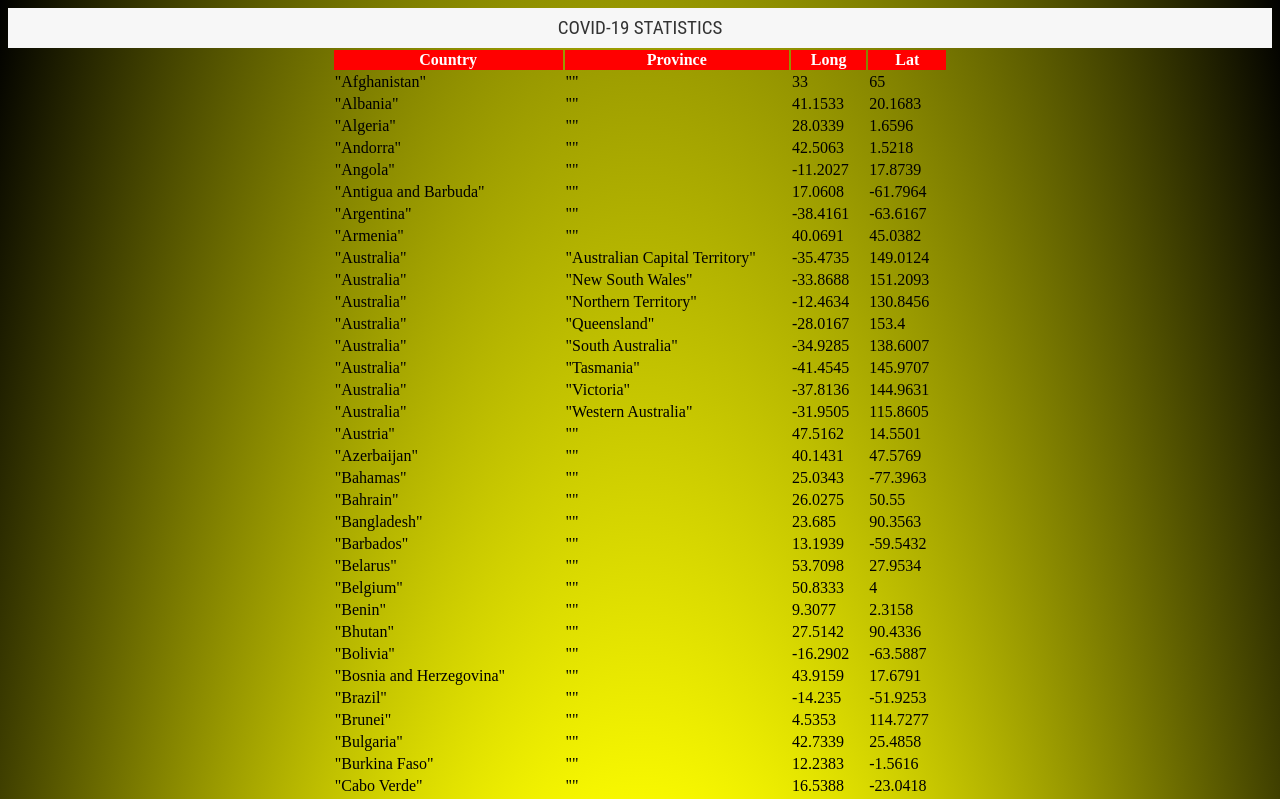
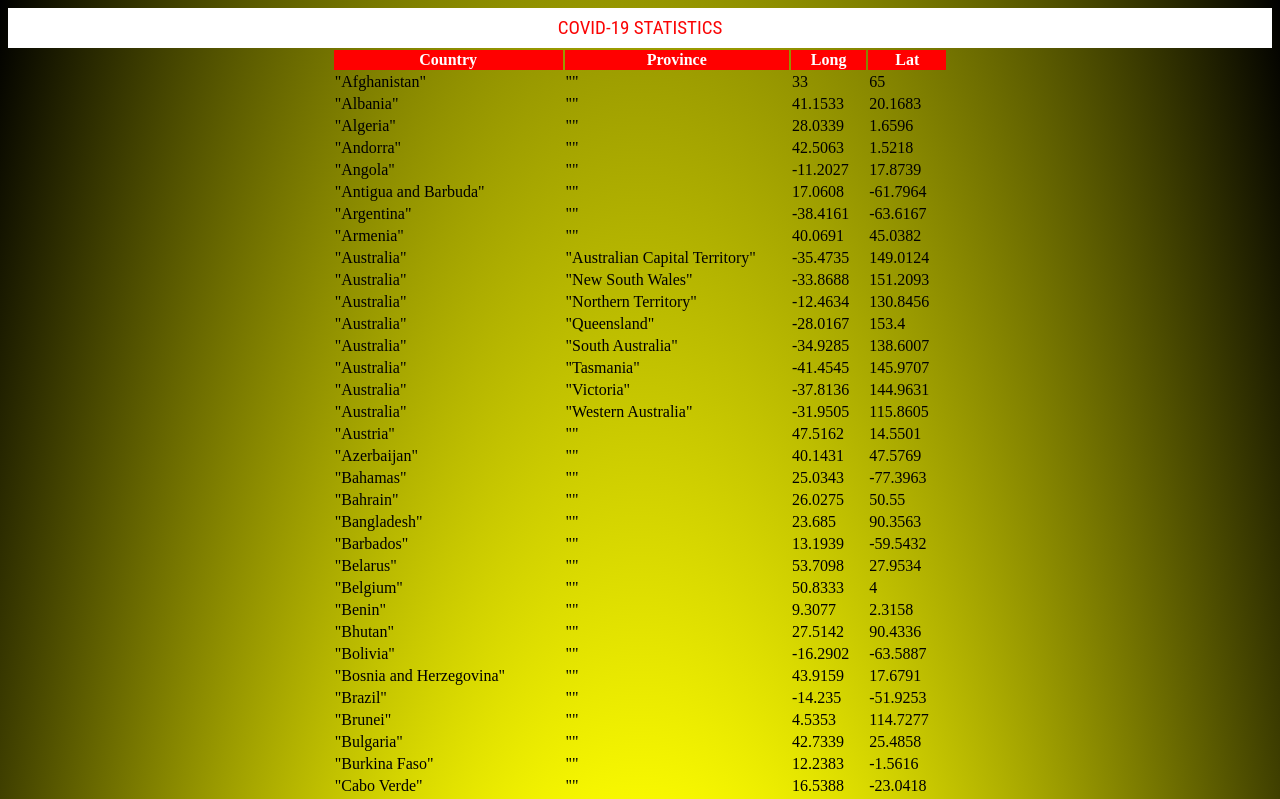
Before and after one commit to ayyoubhalbaoui1/D3.js, a plain HTML site: page index.html in a window 1280 px wide. Shown: the top 799 px of the page. Drawn offline with nearby package versions, Linux system fonts and the light colour scheme.

Commit message:
modification sue le css

```diff
--- a/style.css
+++ b/style.css
@@ -1,7 +1,7 @@
 .label-counter {
     text-align: center;
-    background-color: rgb(247, 247, 247);
-    color: #333;
+    background-color: rgb(255, 255, 255);
+    color: rgb(250, 4, 4);
     font-size: 19px;
     text-transform: uppercase;
     line-height: 40px;
```
